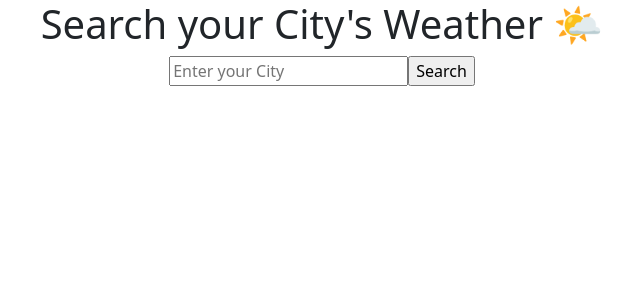
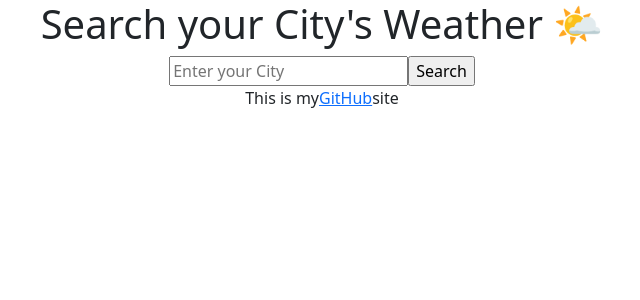
Before and after one commit to tlastra/Weather-React-App, a React (Create React App) app: page / in a window 1280 px wide. Shown: the top 300 px of the page, without its empty margins (318-958 px from the left). Built offline with nearby package versions, Linux system fonts and the light colour scheme.

Commit message:
Updating CSS and adding Footer

```diff
--- a/src/App.js
+++ b/src/App.js
@@ -6,10 +6,12 @@ function App() {
   return (
     <div className="App">
       <div className="container">
-        <header className="App-header">
-          <h1>Search your City's Weather 🌤</h1>
-          <Weather />
-        </header>
+        <h1>Search your City's Weather 🌤</h1>
+        <Weather />
+        <footer>
+          This is my
+          <a href="https://github.com/tlastra/Weather-React-App">GitHub</a>site
+        </footer>
       </div>
     </div>
   );
--- a/src/Weather.js
+++ b/src/Weather.js
@@ -1,4 +1,5 @@
 import React, { useState } from "react";
+import "./App.css";
 import axios from "axios";
 
 export default function Weather() {
@@ -39,7 +40,7 @@ export default function Weather() {
   );
   if (preview) {
     return (
-      <div>
+      <div className="Current">
         {form}
         <ul>
           <li>Temperature: {Math.round(temperature.temperature)}°C</li>
--- a/src/index.css
+++ b/src/index.css
@@ -1,13 +1,14 @@
 body {
+  background-color: rgb(143, 184, 142);
   margin: 0;
-  font-family: -apple-system, BlinkMacSystemFont, 'Segoe UI', 'Roboto', 'Oxygen',
-    'Ubuntu', 'Cantarell', 'Fira Sans', 'Droid Sans', 'Helvetica Neue',
+  font-family: -apple-system, BlinkMacSystemFont, "Segoe UI", "Roboto", "Oxygen",
+    "Ubuntu", "Cantarell", "Fira Sans", "Droid Sans", "Helvetica Neue",
     sans-serif;
   -webkit-font-smoothing: antialiased;
   -moz-osx-font-smoothing: grayscale;
 }
 
 code {
-  font-family: source-code-pro, Menlo, Monaco, Consolas, 'Courier New',
+  font-family: source-code-pro, Menlo, Monaco, Consolas, "Courier New",
     monospace;
 }
```
